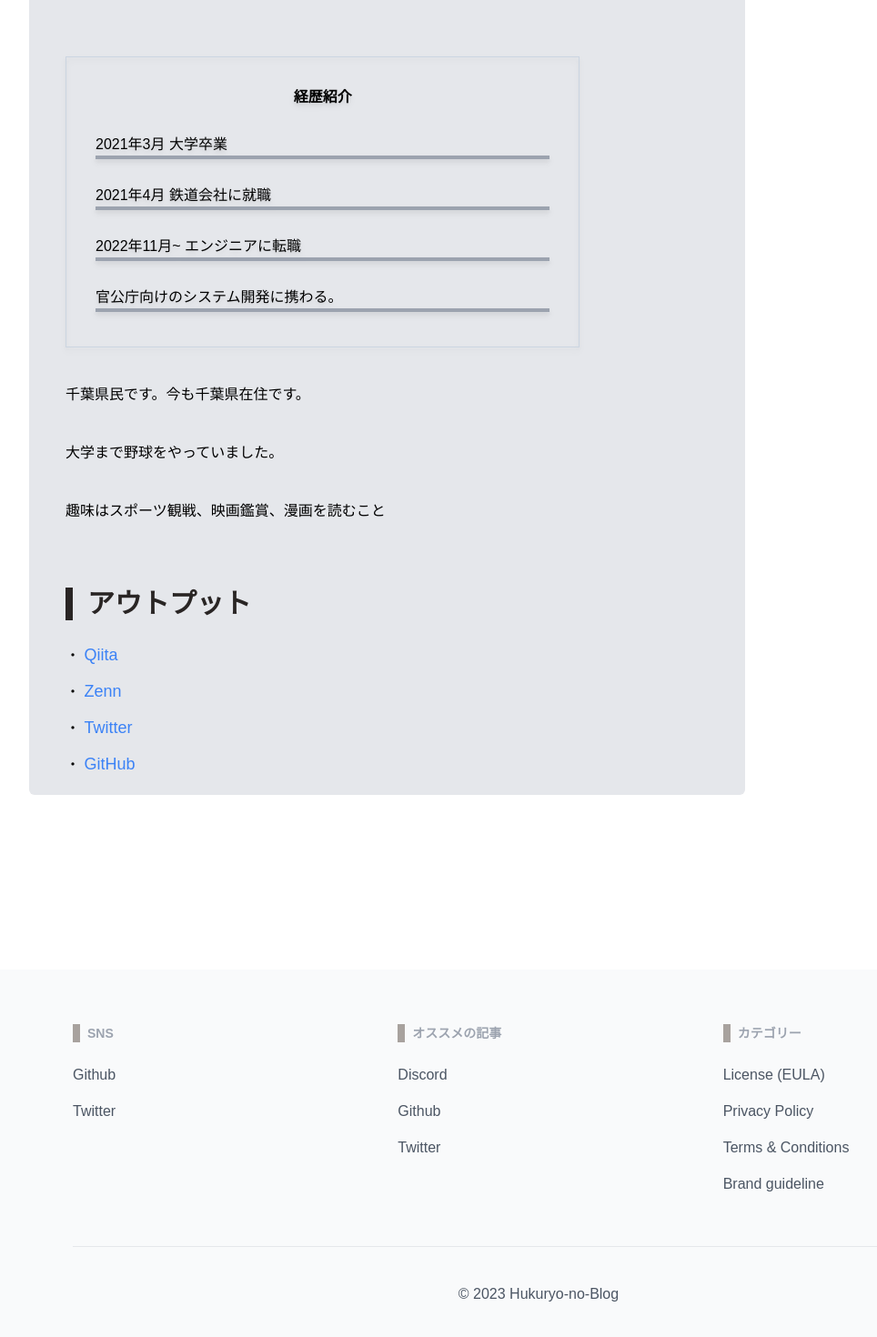
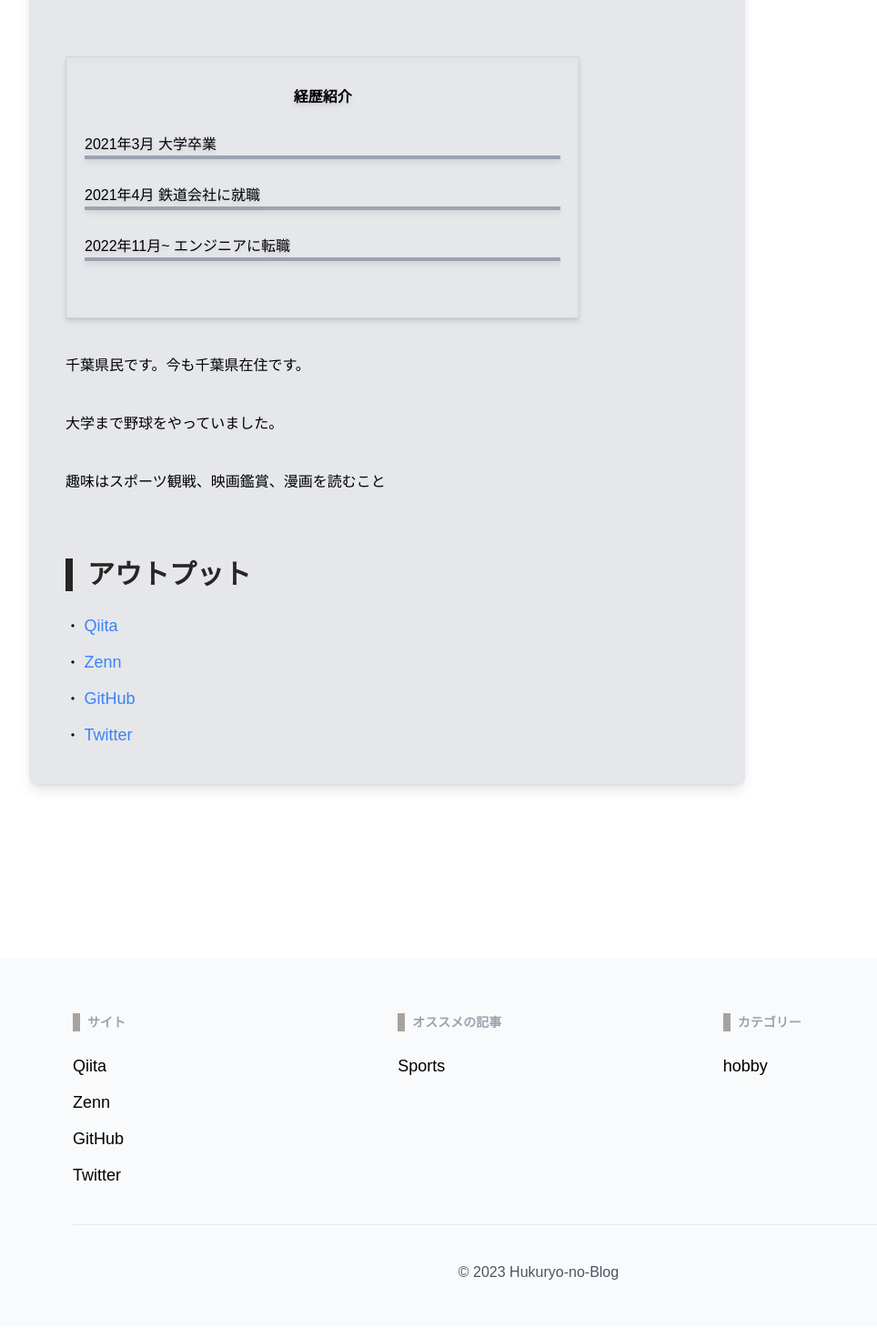
Before and after one commit to hukuryo/Hukuryo-Blog, a Next.js app: page /profile in a window 1280 px wide. Shown: the part 586-2056 px from the top of the page at 91% size, without its empty margins (48-1012 px from the left). Built offline with nearby package versions, Linux system fonts and the light colour scheme.

Commit message:
レイアウト修正

```diff
--- a/components/Footer.tsx
+++ b/components/Footer.tsx
@@ -1,55 +1,48 @@
 import React from 'react';
+import Link from 'next/link';
 
 export function Footer() {
     return (
-        <footer className="py-12 mt-48 bg-gray-50 dark:bg-gray-800">
+        <footer className="py-12 mt-48 bg-gray-50 shadow-lg dark:bg-gray-800">
             <div className="w-full px-32 mx-auto max-w-8xl">
                 <div className="grid gap-12 sm:grid-cols-3 lg:gap-12">
                     <div>
-                        <h3 className="mb-6 border-l-8 border-stone-400 pl-2 text-sm font-semibold text-gray-400 uppercase dark:text-white">SNS</h3>
+                        <h3 className="mb-6 border-l-8 border-stone-400 pl-2 text-sm font-semibold text-gray-400 uppercase dark:text-white">サイト</h3>
                         <ul>
-                            <li className="mb-4">
-                                <a href="https://github.com/themesberg/flowbite/discussions" rel="noreferrer nofollow" className="font-medium text-gray-600 dark:text-gray-400 dark:hover:text-white hover:underline">Github</a>
-                            </li>
-                            <li className="mb-4">
-                                <a href="https://github.com/themesberg/flowbite/discussions" rel="noreferrer nofollow" className="font-medium text-gray-600 dark:text-gray-400 dark:hover:text-white hover:underline">Twitter</a>
-                            </li>
+                        <li className='mb-3'>
+                            <Link className='text-lg hover:underline' href="https://qiita.com/hukuryo">Qiita</Link>
+                        </li>
+                        <li className='mb-3'>
+                            <Link className='text-lg hover:underline' href="https://zenn.dev/ryohei0509">Zenn</Link>
+                        </li>
+                        <li className='mb-3'>
+                            <Link className='text-lg hover:underline' href="https://github.com/hukuryo">GitHub</Link>
+                        </li>
+                        <li>
+                            <Link className='text-lg hover:underline' href="https://twitter.com/hukuryo_">Twitter</Link>
+                        </li>
                         </ul>
                     </div>
                     <div>
                         <h3 className="mb-6 text-sm font-semibold border-l-8 border-stone-400 pl-2 text-gray-400 uppercase dark:text-white">オススメの記事</h3>
                         <ul>
-                            <li className="mb-4">
-                                <a href="https://discord.gg/4eeurUVvTy" rel="noreferrer nofollow" className="font-medium text-gray-600 dark:text-gray-400 dark:hover:text-white hover:underline">Discord</a>
-                            </li>
-                            <li className="mb-4">
-                                <a href="https://github.com/themesberg/flowbite" className="font-medium text-gray-600 dark:text-gray-400 dark:hover:text-white hover:underline">Github</a>
-                            </li>
-                            <li className="mb-4">
-                                <a href="https://twitter.com/zoltanszogyenyi" rel="noreferrer nofollow" className="font-medium text-gray-600 dark:text-gray-400 dark:hover:text-white hover:underline">Twitter</a>
+                            <li className='mb-3'>
+                                <Link className='text-lg hover:underline' href="https://qiita.com/hukuryo">Sports</Link>
                             </li>
                         </ul>
                     </div>
                     <div>
                         <h3 className="mb-6 text-sm font-semibold text-gray-400 border-l-8 border-stone-400 pl-2 uppercase dark:text-white">カテゴリー</h3>
                         <ul>
-                            <li className="mb-4">
-                                <a href="https://flowbite.com/license/" className="font-medium text-gray-600 dark:text-gray-400 dark:hover:text-white hover:underline">License (EULA)</a>
-                            </li>
-                            <li className="mb-4">
-                                <a href="https://flowbite.com/privacy-policy/" className="font-medium text-gray-600 dark:text-gray-400 dark:hover:text-white hover:underline">Privacy Policy</a>
-                            </li>
-                            <li className="mb-4">
-                                <a href="https://flowbite.com/terms-and-conditions/" className="font-medium text-gray-600 dark:text-gray-400 dark:hover:text-white hover:underline">Terms &amp; Conditions</a>
-                            </li>
-                            <li className="mb-4">
-                                <a href="https://flowbite.com/brand/" className="font-medium text-gray-600 dark:text-gray-400 dark:hover:text-white hover:underline">Brand guideline</a>
+                            <li className='mb-3'>
+                                <Link className='text-lg hover:underline' href="https://qiita.com/hukuryo">hobby</Link>
                             </li>
                         </ul>
                     </div>
                 </div>
                 <hr className='mt-10 mb-10'/>
-                <span className="block text-center text-gray-600 dark:text-gray-400">© 2023 Hukuryo-no-Blog
+                <span className="block text-center text-gray-600 dark:text-gray-400">
+                    © 2023 Hukuryo-no-Blog
                 </span>
             </div>
         </footer>
--- a/components/SideBar.tsx
+++ b/components/SideBar.tsx
@@ -3,7 +3,7 @@ import Link from 'next/link';
 export function SideBar() {
     return (
         <>
-            <aside id="cta-button-sidebar" className="h-full bg-white w-2/5 hidden py-4 px-3 mb-5 rounded-lg border-2 transition-transform ml-5 lg:block">
+            <aside id="cta-button-sidebar" className="h-full shadow-md bg-white w-2/5 hidden py-4 px-3 mb-5 rounded-lg border-2 transition-transform ml-5 lg:block">
                 <div className="text-center mb-3">
                     <img src="" alt="" className="w-1/3 m-auto h-full rounded-md" />
                 </div>
--- a/pages/articles/index.tsx
+++ b/pages/articles/index.tsx
@@ -27,9 +27,7 @@ export default function Article({ articles }: ArticleProps) {
                 <div className="flex mt-10 flex-row-reverse">
                     <div className="p-10 mr-3 ml-5 mb-10 w-full">
                         <PageTitle title={"技術記事"}/>
-                        <div>
                         <ArticleList articles={articles} />
-                        </div>
                     </div>
                 </div>
             </main>
--- a/pages/books/[id].tsx
+++ b/pages/books/[id].tsx
@@ -24,7 +24,7 @@ const BlogId: FC<BlogIdProps> = ({ blog }) => {
             <main className="p-10">
                 <div className="flex flex-row-reverse">
                     <SideBar />
-                    <div className="mb-10 ml-5 p-5 bg-gray-100 rounded-md w-full">
+                    <div className="mb-10 ml-5 p-7 shadow-lg bg-gray-100 rounded-md w-full">
                         <div className="mb-4">
                             <small className="text-gray-500">
                                 <FontAwesomeIcon icon={faClock} className="mr-1" />
@@ -33,7 +33,7 @@ const BlogId: FC<BlogIdProps> = ({ blog }) => {
                         </div>
                         <h1 className="text-4xl font-bold mb-6">{blog.title}</h1>
                         <div
-                            className="prose max-w-none"
+                            className="prose max-w-none mb-10"
                             dangerouslySetInnerHTML={{ __html: blog.body }}
                         />
                     </div>
--- a/pages/books/index.tsx
+++ b/pages/books/index.tsx
@@ -28,9 +28,7 @@ export default function books({ articles }: ArticleProps) {
                 <div className="flex flex-row-reverse">
                     <SideBar/>
                     <div className="mt-10 mr-3 ml-5 w-full rounded-md">
-                        <div>
-                            <PageTitle title={"読んだ書籍一覧"}/>
-                        </div>
+                        <PageTitle title={"読んだ書籍一覧"}/>
                         <ArticleList articles={ articles } />
                         <ScrollUp />
                         {/* <FooterForm /> */}
--- a/pages/index.tsx
+++ b/pages/index.tsx
@@ -26,11 +26,9 @@ export default function Home({ articles }: ArticleProps) {
       <Header />
       <main className="mx-10">
           <div className="flex mt-10 flex-row-reverse">
-              <div className="p-6 mr-3 ml-5 mb-40 w-full">
+            <div className="p-10 mr-3 ml-5 mb-10 w-full">
                 <PageTitle title={"最新の記事"}/>
-                <div>
-                  <ArticleList articles={articles} />
-                </div>
+                <ArticleList articles={articles} />
               </div>
           </div>
       </main>
--- a/pages/profile/index.tsx
+++ b/pages/profile/index.tsx
@@ -16,18 +16,17 @@ export default function profile() {
             <main className="pt-10 sm:px-20 px-5">
                 <div className="flex flex-row-reverse">
                 <SideBar />
-                    <div className="w-full bg-gray-200 px-10 py-5 rounded-md">
+                    <div className="w-full bg-gray-200 px-10 py-5 pb-10 shadow-lg rounded-md">
                         <PageTitle title={"プロフィール紹介"}/>
                         <p className="mt-16">Hukuryo-no-Blogへようこそ！</p>
                         <p className="mt-8">このブログでは技術についての記事などを中心に記事を書いています。</p>
                         <p className="mt-8">このページでは自分の経歴を紹介していきます。</p>
                         <div className="mt-32">
-                            <div className="border border-slate-300 h-80 sm:w-4/5 px-8 pt-8 mb-10 drop-shadow-md">
+                            <div className="border border-slate-300 h-72 shadow-md sm:w-4/5 px-5 pt-8 mb-10 drop-shadow-md">
                                 <p className="text-center mb-7 font-bold">経歴紹介</p>
                                 <p className="mb-7 border-b-4 border-gray-400">2021年3月 大学卒業</p>
                                 <p className="mb-7 border-b-4 border-gray-400">2021年4月 鉄道会社に就職</p>
                                 <p className="mb-7 border-b-4 border-gray-400">2022年11月~ エンジニアに転職</p>
-                                <p className="border-b-4 border-gray-400">官公庁向けのシステム開発に携わる。</p>
                             </div>
                             <p className="mb-10">千葉県民です。今も千葉県在住です。</p>
                             <p className="mb-10">大学まで野球をやっていました。</p>
@@ -41,10 +40,10 @@ export default function profile() {
                                     ・ <Link className='text-lg text-blue-500 hover:underline' href="https://zenn.dev/ryohei0509">Zenn</Link>
                                 </li>
                                 <li className='mb-3'>
-                                    ・ <Link className='text-lg text-blue-500 hover:underline' href="https://twitter.com/hukuryo_">Twitter</Link>
+                                    ・ <Link className='text-lg text-blue-500 hover:underline' href="https://github.com/hukuryo">GitHub</Link>
                                 </li>
                                 <li>
-                                    ・ <Link className='text-lg text-blue-500 hover:underline' href="https://twitter.com/hukuryo_">GitHub</Link>
+                                    ・ <Link className='text-lg text-blue-500 hover:underline' href="https://twitter.com/hukuryo_">Twitter</Link>
                                 </li>
                             </ul>
                         </div>
```
